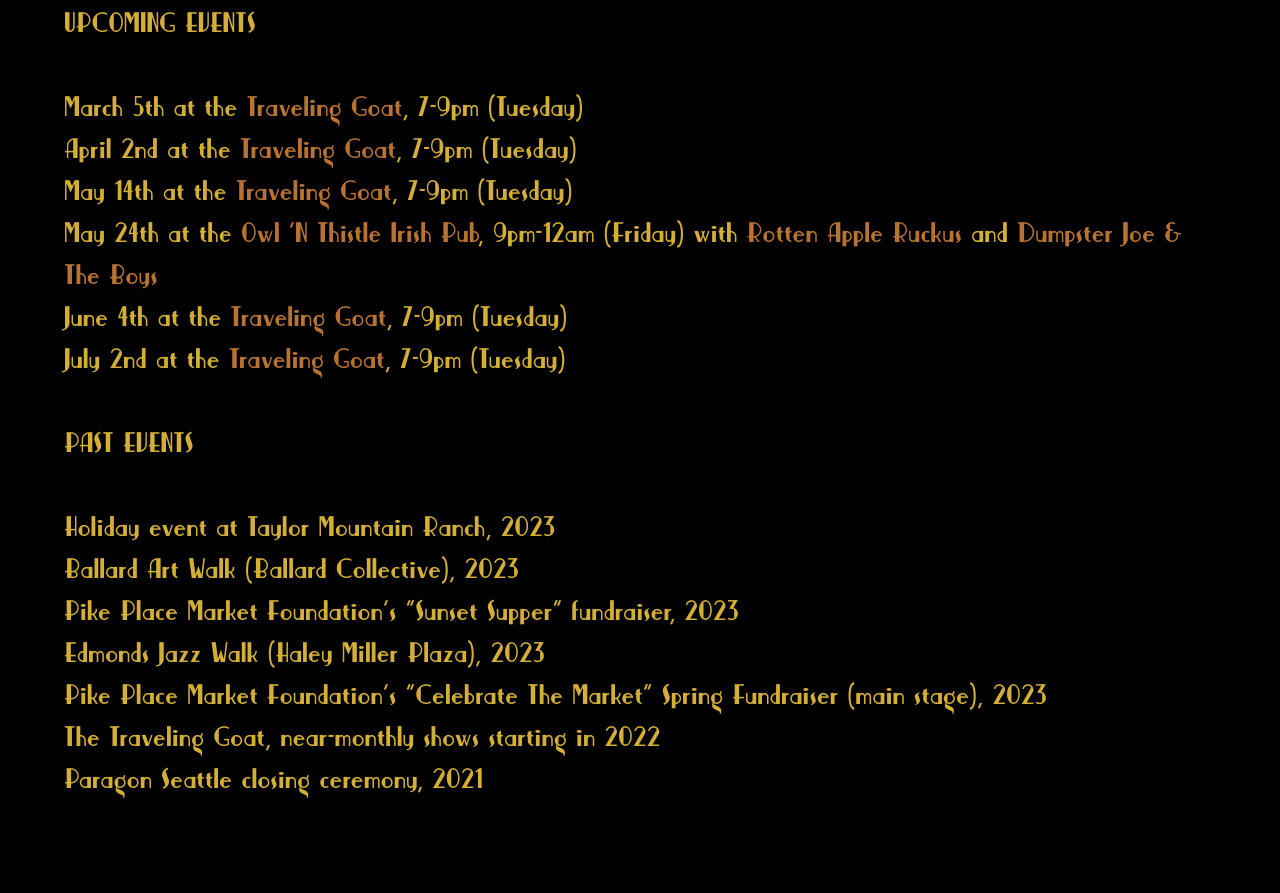
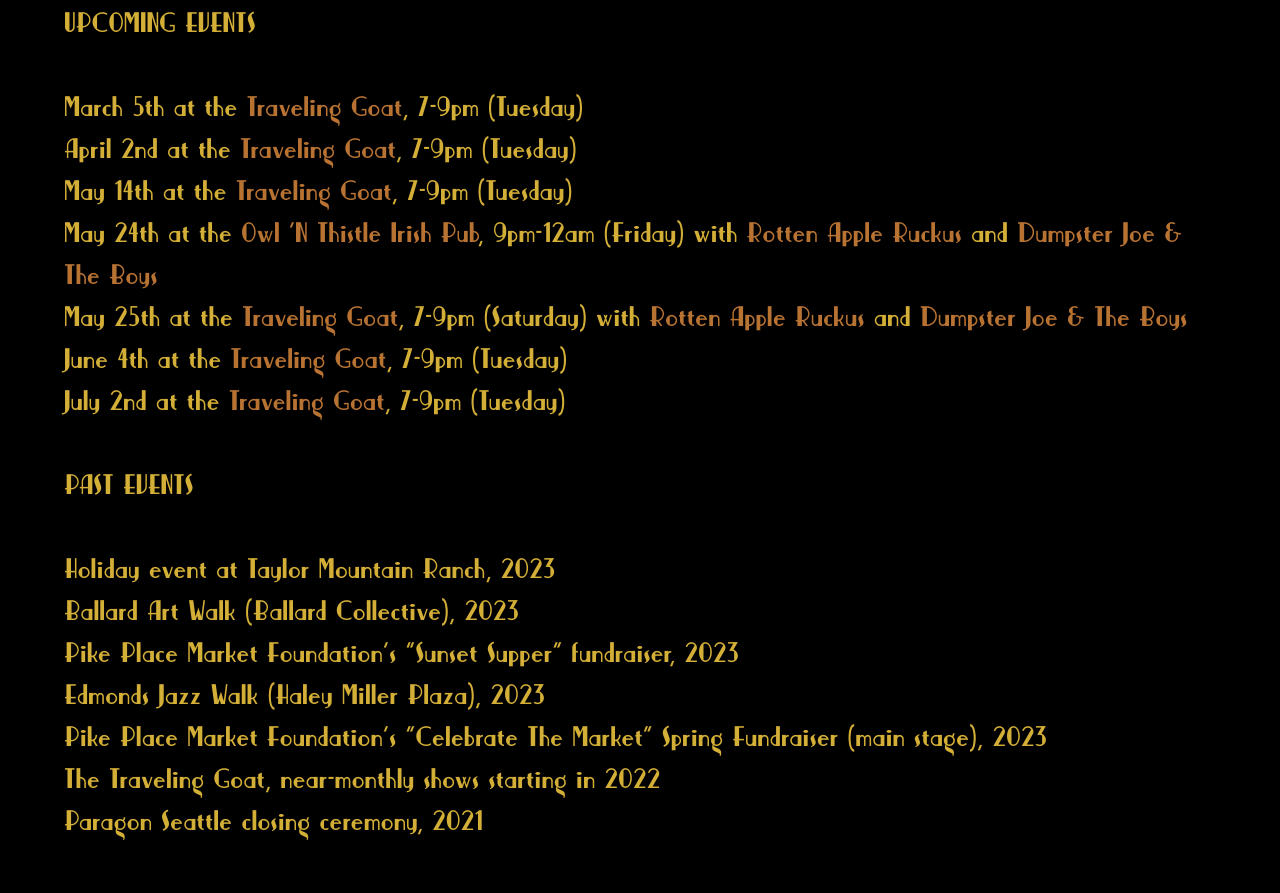
Before and after one commit to GEJazz/BandWebsite, a plain HTML site: page index.html in a window 1280 px wide. Shown: the part 2963-3856 px from the top of the page. Drawn offline with Linux system fonts and the light colour scheme.

Commit message:
new gig goat may 25

```diff
--- a/index.html
+++ b/index.html
@@ -107,6 +107,7 @@
     <li>April 2nd at the <a href="https://www.travelinggoatseattle.com/" class="inline_link" target="blank">Traveling Goat</a>, 7-9pm (Tuesday)</li>
     <li>May 14th at the <a href="https://www.travelinggoatseattle.com/" class="inline_link" target="blank">Traveling Goat</a>, 7-9pm (Tuesday)</li>
     <li>May 24th at the <a href="https://owlnthistle.com/" class="inline_link" target="blank">Owl 'N Thistle Irish Pub</a>, 9pm-12am (Friday) with <a href="https://rottenappleruckus.bandcamp.com/album/lets-talk-jug" class="inline_link" target="blank">Rotten Apple Ruckus</a> and <a href="https://dumpsterjoe.bandcamp.com" class="inline_link" target="blank">Dumpster Joe & The Boys</a></li>
+    <li>May 25th at the <a href="https://www.travelinggoatseattle.com/" class="inline_link" target="blank">Traveling Goat</a>, 7-9pm (Saturday) with <a href="https://rottenappleruckus.bandcamp.com/album/lets-talk-jug" class="inline_link" target="blank">Rotten Apple Ruckus</a> and <a href="https://dumpsterjoe.bandcamp.com" class="inline_link" target="blank">Dumpster Joe & The Boys</a></li>
     <li>June 4th at the <a href="https://www.travelinggoatseattle.com/" class="inline_link" target="blank">Traveling Goat</a>, 7-9pm (Tuesday)</li>
     <li>July 2nd at the <a href="https://www.travelinggoatseattle.com/" class="inline_link" target="blank">Traveling Goat</a>, 7-9pm (Tuesday)<br><br></li>
     <li>PAST EVENTS<br><br></li>
```
